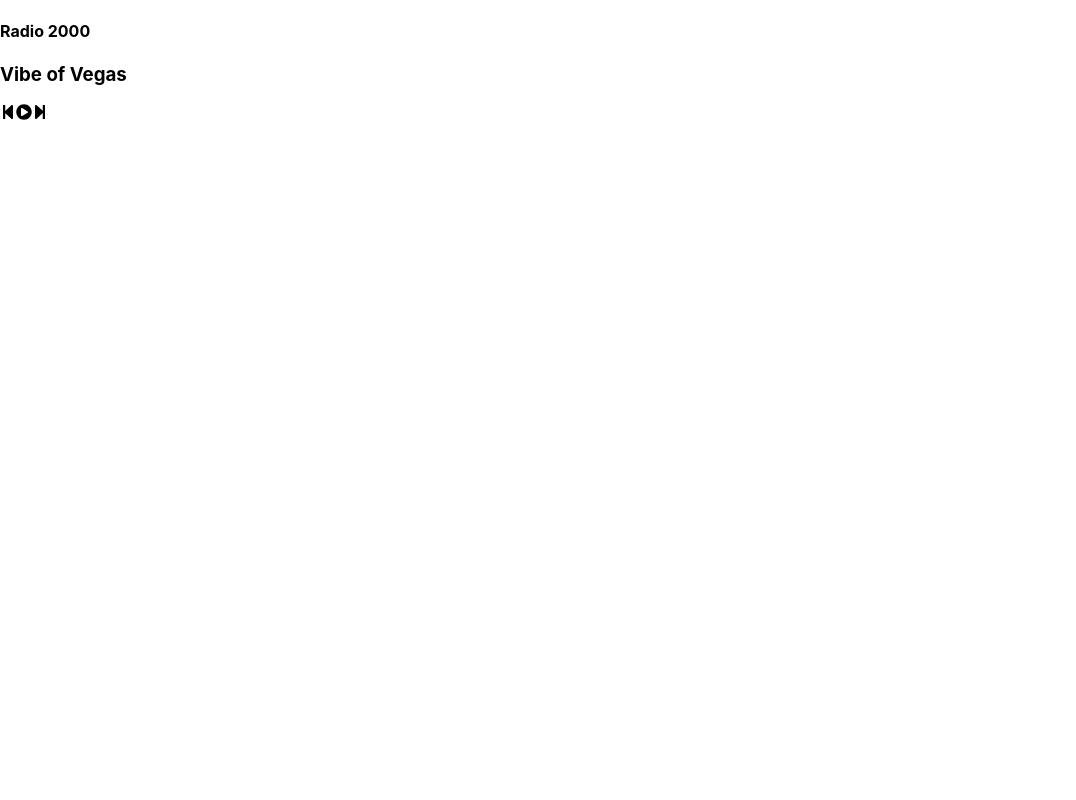
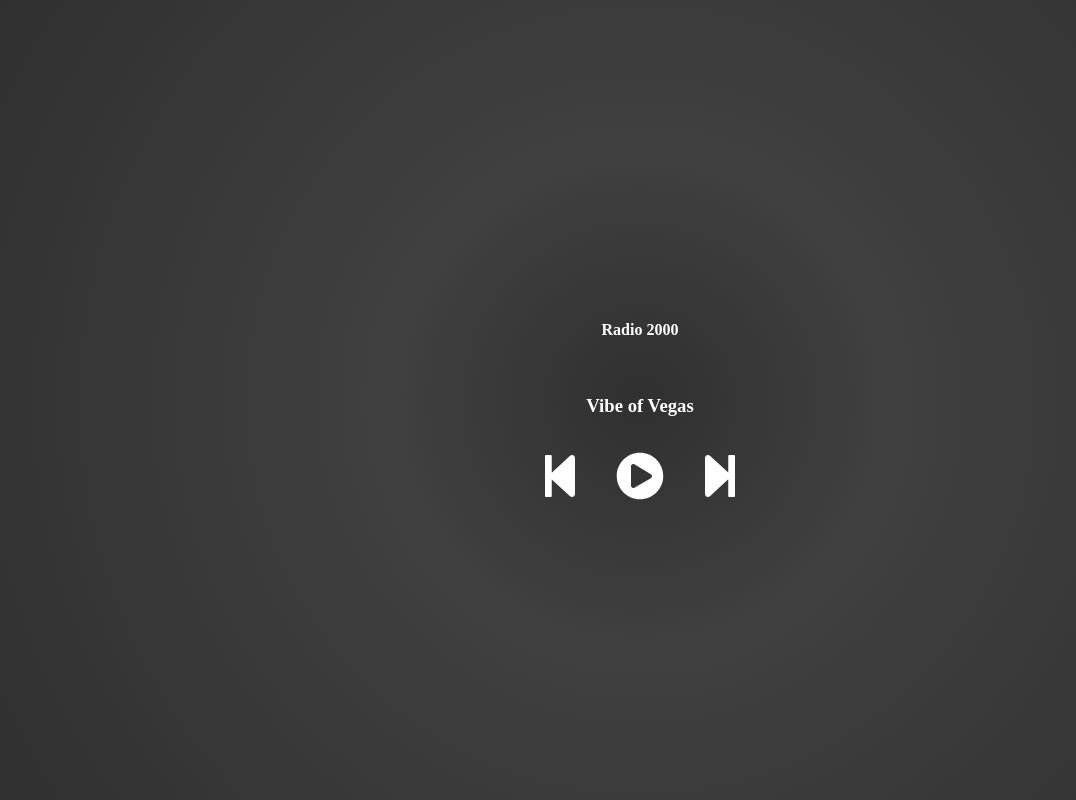
Before and after one commit to ben-w-splinter/Radio-2000, a React (Create React App) app: page / in a window 1280 px wide. Shown: the whole page, without its empty margins (0-1076 px from the left). Built offline with nearby package versions, Linux system fonts and the light colour scheme.

Commit message:
Added custom css

```diff
--- a/package.json
+++ b/package.json
@@ -14,6 +14,7 @@
     "react-dom": "^18.2.0",
     "react-icons": "^4.7.1",
     "react-scripts": "5.0.1",
+    "styled-components": "^5.3.6",
     "typescript": "^4.9.4",
     "web-vitals": "^2.1.4"
   },
--- a/src/App.css
+++ b/src/App.css
@@ -0,0 +1,4 @@
+*{
+    font-family: 'Roboto Slab', serif;
+    font-family: 'Water Brush', cursive;
+}
--- a/src/App.tsx
+++ b/src/App.tsx
@@ -1,7 +1,8 @@
+import { useState } from 'react';
 import './App.css';
-import { AudioPlayer } from './components/AudioPlayer';
-import { useRef, useState } from 'react';
-import { FaStepBackward, FaPlayCircle, FaStepForward, FaPauseCircle } from 'react-icons/fa'
+import { AudioControls } from './components/AudioControls';
+
+import {StyledApp} from './styles/StyledApp';
 
 function App() {
   //Create a list of stations with their titles and ID's
@@ -13,68 +14,16 @@ function App() {
   ];
   //Keeps track of current track
   const [currentTrackIndex, setCurrentTrackIndex] = useState(0);
-  //Keeps track if audio is playing
-  const [playing, setPlaying] = useState<boolean>(false);
-
-  //Station URL
-  const stationURL = useRef("");
-  //Generate a link from the stations
-  stationURL.current = generateLink(stations[currentTrackIndex].id);
-
-  //Function to skip to the previous track
-  function prevTrack(){
-    //If at the beginning, wrap around
-    if (currentTrackIndex -1 < 0){
-        setCurrentTrackIndex(stations.length - 1);
-    }
-    else{
-        //Set the track index to the previous track
-        setCurrentTrackIndex((value) => value - 1);
-    }
-
-    //Change the station URL
-    stationURL.current = generateLink(stations[currentTrackIndex].id);
-    //Make the playing match the state of the audio
-    setPlaying(false)
-  }
-
-  //Toggle playing
-  function playPause(){
-      setPlaying(!playing);
-  }
-  function nextTrack(){
-      //If at the end, wrap around
-      if (currentTrackIndex +1 === stations.length){
-          setCurrentTrackIndex(0);
-      }
-      else{
-          //Set the track index to the next track
-          setCurrentTrackIndex((value) => value + 1);
-      }
-
-      //Change the station URL
-      stationURL.current = generateLink(stations[currentTrackIndex].id);
-      //Make the playing match the state of the audio
-      setPlaying(false)
-  }
-
-  function generateLink(id: String){
-    return "http://listen.181fm.com/181-" + id + "_128k.mp3";
-  }
-
 
   return (
     <div className="App">
-      <AudioPlayer stationURL={stationURL.current} playing = {playing}/>
-      <h4>Radio 2000</h4>
-      <h3>
-        {stations[currentTrackIndex].title}
-      </h3>
-      <div className='audio-controls'>
-            <FaStepBackward onClick={prevTrack} tabIndex={1}/>
-            {playing ? <FaPauseCircle tabIndex={2} onClick={playPause}/> : <FaPlayCircle tabIndex={2} onClick= {playPause}/>}
-            <FaStepForward tabIndex={3} onClick={nextTrack}/>
-        </div>
+      <StyledApp>
+        <h4>Radio 2000</h4>
+        <h3>
+          {stations[currentTrackIndex].title}
+        </h3>
+        <AudioControls stations={stations} currentTrackIndex={currentTrackIndex} setCurrentTrackIndex = {setCurrentTrackIndex}/>
+      </StyledApp>
     </div>
   );
 }
--- /dev/null
+++ b/src/components/AudioControls.tsx
@@ -0,0 +1,74 @@
+import { useState, useRef } from "react";
+import { AudioPlayer } from "./AudioPlayer";
+import { FaStepBackward, FaPlayCircle, FaStepForward, FaPauseCircle } from 'react-icons/fa'
+import { StyledAudioControls } from "../styles/StyledAudioControls";
+
+
+interface props{
+    stations: {
+        title: string
+        id: string
+    }[]
+    currentTrackIndex: number,
+    setCurrentTrackIndex: React.Dispatch<React.SetStateAction<number>>
+}
+
+export const AudioControls = ({stations, currentTrackIndex, setCurrentTrackIndex} : props) => {
+
+  //Keeps track if audio is playing
+  const [playing, setPlaying] = useState<boolean>(false);
+
+  //Station URL
+  const stationURL = useRef("");
+  //Generate a link from the stations
+  stationURL.current = generateLink(stations[currentTrackIndex].id);
+
+  //Function to skip to the previous track
+  function prevTrack(){
+    //If at the beginning, wrap around
+    if (currentTrackIndex -1 < 0){
+        setCurrentTrackIndex(stations.length - 1);
+    }
+    else{
+        //Set the track index to the previous track
+        setCurrentTrackIndex((value) => value - 1);
+    }
+
+    //Change the station URL
+    stationURL.current = generateLink(stations[currentTrackIndex].id);
+    //Make the playing match the state of the audio
+    setPlaying(false)
+  }
+
+  //Toggle playing
+  function playPause(){
+      setPlaying(!playing);
+  }
+  function nextTrack(){
+      //If at the end, wrap around
+      if (currentTrackIndex +1 === stations.length){
+          setCurrentTrackIndex(0);
+      }
+      else{
+          //Set the track index to the next track
+          setCurrentTrackIndex((value) => value + 1);
+      }
+
+      //Change the station URL
+      stationURL.current = generateLink(stations[currentTrackIndex].id);
+      //Make the playing match the state of the audio
+      setPlaying(false)
+  }
+
+  function generateLink(id: String){
+    return "http://listen.181fm.com/181-" + id + "_128k.mp3";
+  }
+  return (
+    <StyledAudioControls>
+        <AudioPlayer stationURL={stationURL.current} playing = {playing}/>
+        <FaStepBackward onClick={prevTrack} tabIndex={1}/>
+            {playing ? <FaPauseCircle tabIndex={2} onClick={playPause}/> : <FaPlayCircle tabIndex={2} onClick= {playPause}/>}
+        <FaStepForward tabIndex={3} onClick={nextTrack}/>
+    </StyledAudioControls>
+  )
+}
--- /dev/null
+++ b/src/styles/StyledApp.js
@@ -0,0 +1,21 @@
+import styled from 'styled-components';
+
+export const StyledApp = styled.div`
+    display: flex;
+    flex-direction: column;
+    justify-content: center;
+    align-items: center;
+    text-align: center;
+    gap: 1rem;
+    width: 100vw;
+    height: 100vh;
+    color: white;
+    background: rgb(48, 48, 48);
+    background: radial-gradient(
+        circle,
+        rgba(48, 48, 48, 1) 0%,
+        rgba(64, 64, 64, 1) 33%,
+        rgba(48, 48, 48, 1) 100%
+    );
+
+`
--- /dev/null
+++ b/src/styles/StyledAudioControls.js
@@ -0,0 +1,7 @@
+import styled from 'styled-components';
+
+export const StyledAudioControls = styled.div`
+    display: flex;
+    font-size: 3rem;
+    gap: 2rem;
+`
```
Also changed, not shown: 1 other file (tests, documents, lock files or other folders).
